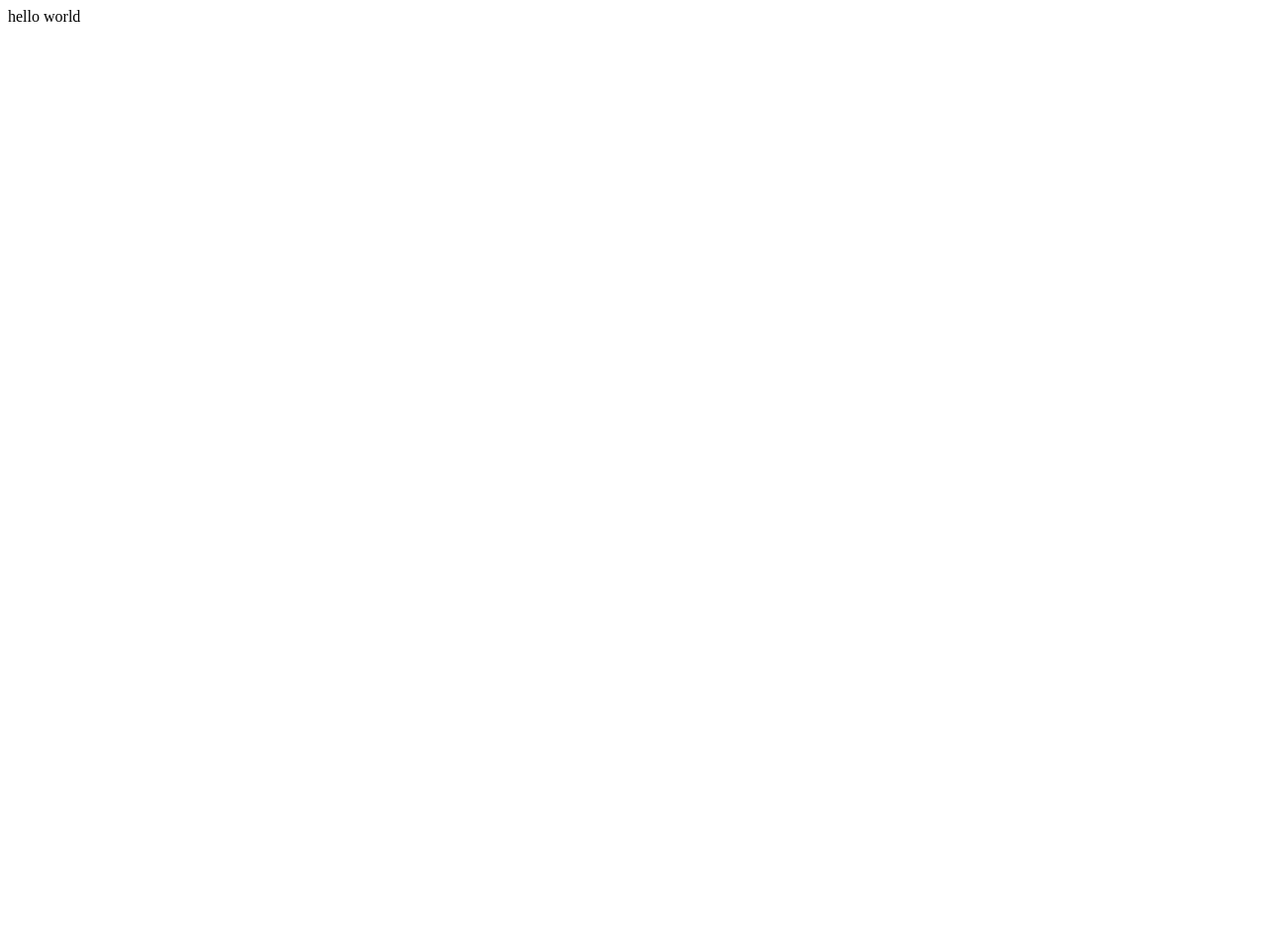
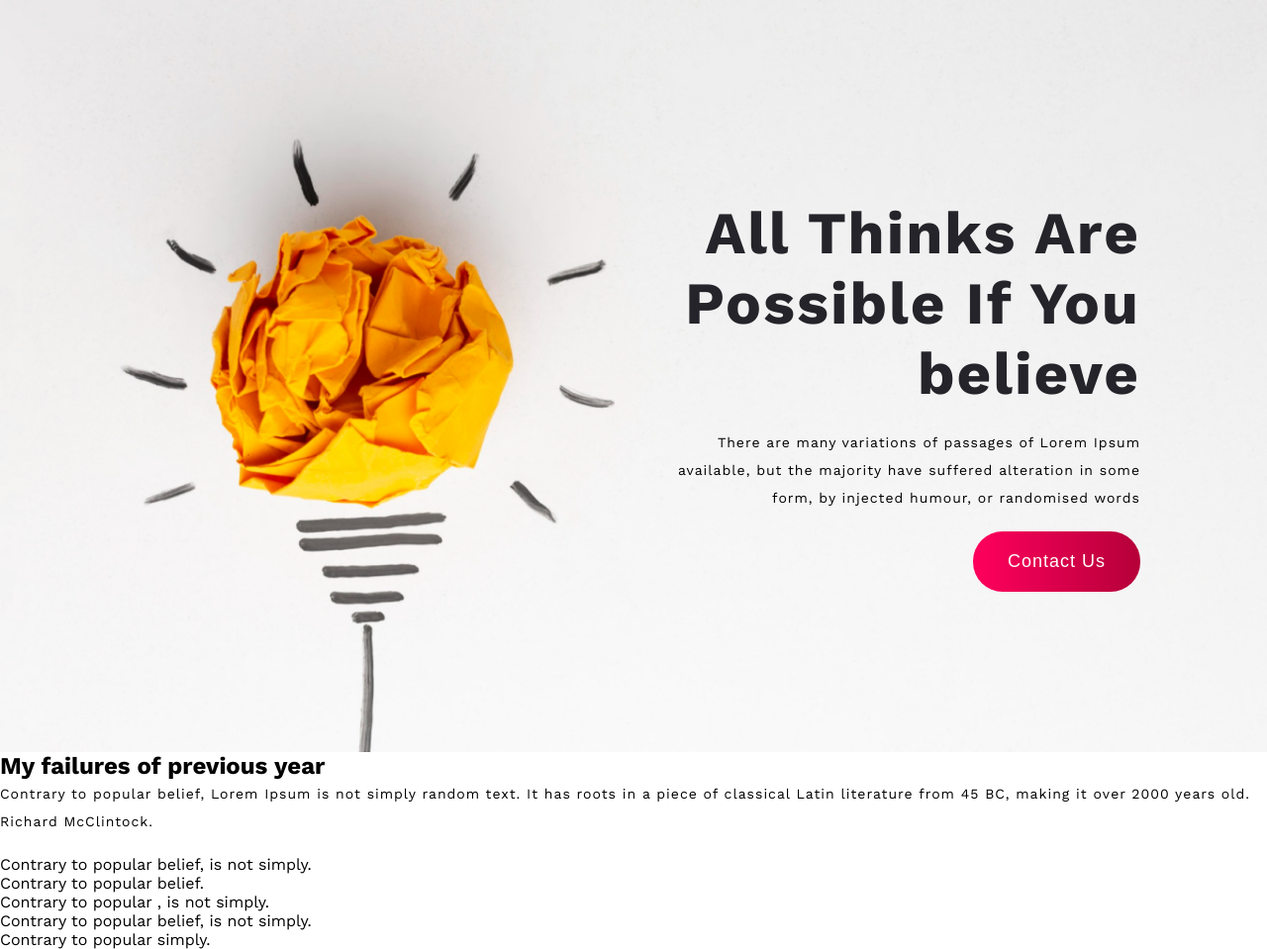
Before and after one commit to snigbar/new-year-new-me, a plain HTML site: page index.html in a window 1280 px wide. Shown: the whole page at 99% size. Before the commit the page ends 800 px from the top, so only its background shows below. Drawn offline with nearby package versions, Linux system fonts and the light colour scheme.

Commit message:
header section added

```diff
--- a/css/style.css
+++ b/css/style.css
@@ -0,0 +1,63 @@
+/*primary color #de1d5e */
+/*scondary color #b9194f */
+
+@import url('https://fonts.googleapis.com/css2?family=Work+Sans:wght@300;400;500;600;700&display=swap');
+
+*{
+    margin: 0;
+    padding: 0;
+    box-sizing: border-box;
+}
+
+body{
+    font-family: 'Work Sans', sans-serif;
+
+}
+
+.header{
+    background-image: url("../images/banner/banner1.png");
+    background-size: cover;
+    height: 95vh;
+}
+
+.header-elements{
+    width: 500px;
+    text-align: right;
+    position: absolute;
+    right: 10%;
+    top:25%;
+}
+
+.heading{
+    font-size: 60px;
+    letter-spacing: 2px;
+    margin-bottom: 20px;
+    color:#25242a;
+}
+
+.text{
+    font-size: 14px;
+    line-height: 2;
+    letter-spacing: 1px;
+    margin-bottom: 20px;
+}
+
+.primary-button{
+    border: none;
+    color:#fff;
+    font-size: 18px;
+    text-align: center;
+    background-image: linear-gradient(to right, #ff005d,  #b50039 );
+    padding: 20px 35px;
+    border-radius: 30px;
+    letter-spacing: 1px;
+    cursor: pointer;
+}
+
+.primary-button:hover{
+    background-image: linear-gradient(to right, #e6004d,  #ad003d );
+
+}
+
+
+/* my failures section */
--- a/index.html
+++ b/index.html
@@ -1 +1,39 @@
-hello world
+<!DOCTYPE html>
+<html lang="en">
+<head>
+    <meta charset="UTF-8">
+    <meta http-equiv="X-UA-Compatible" content="IE=edge">
+    <meta name="viewport" content="width=device-width, initial-scale=1.0">
+    <link rel="stylesheet" href="css/style.css">
+    <link rel="stylesheet" href="https://fonts.googleapis.com/css2?family=Material+Symbols+Outlined:opsz,wght,FILL,GRAD@48,400,0,0" />
+
+    <title>New Year New Me</title>
+</head>
+<body>
+
+  <!-- Section heading -->
+
+  <header class="header">
+    <div class="header-elements">
+        <h1 class="heading">All Thinks Are Possible If You believe</h1>
+        <p class="text">There are many variations of passages of Lorem Ipsum available, but the majority have suffered alteration in some form, by injected humour, or randomised words</p>
+        <button class="primary-button">Contact Us</button>
+    </div>
+  </header>
+
+  <main class="main">
+    <section class="my-failures">
+        <h2 class="heading-2">My failures of previous year</h2>
+        <p class="text">Contrary to popular belief, Lorem Ipsum is not simply random text. It has roots in a piece of classical Latin literature from 45 BC, making it over 2000 years old. Richard McClintock.</p>
+        <ul class="failure-list">
+            <li class="items">Contrary to popular belief, is not simply.</li>
+            <li class="items">Contrary to popular belief.</li>
+            <li class="items">Contrary to popular , is not simply.</li>
+            <li class="items">Contrary to popular belief, is not simply.</li>
+            <li class="items">Contrary to popular simply.</li>
+        </ul>
+    </section>
+  </main>
+
+</body>
+</html>
```
